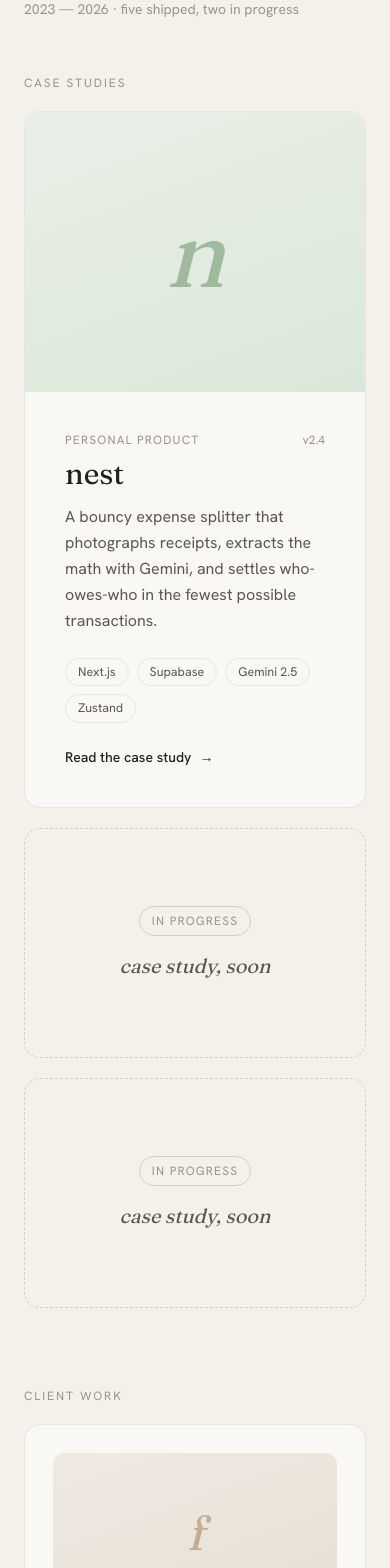
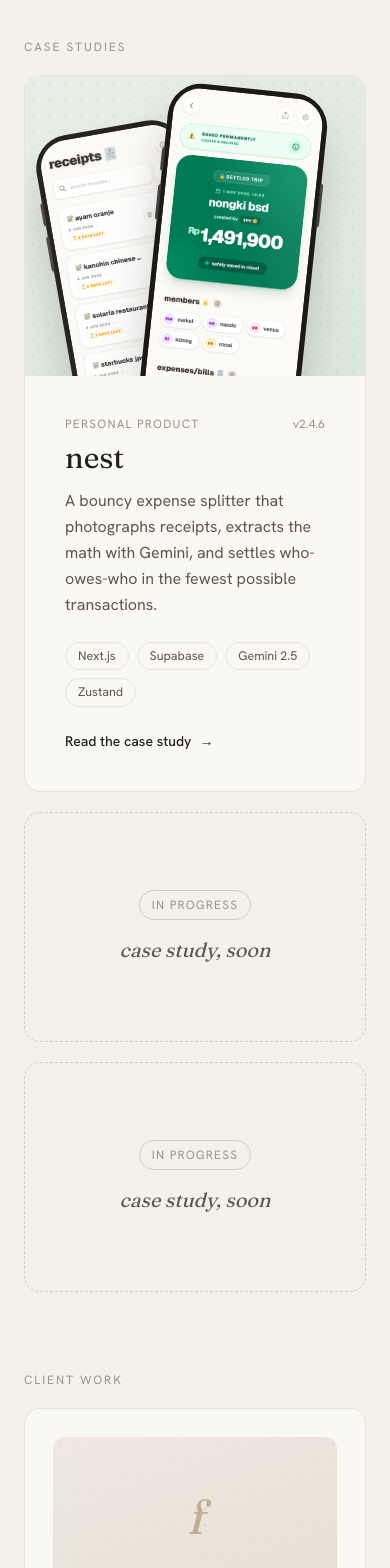
Before and after one commit to fernandohalim/client-porto, a Next.js app: page / in a window 390 px wide. Shown: the part 1060-2628 px from the top of the page. Built offline with nearby package versions, Linux system fonts and the light colour scheme.

Commit message:
refine phone mockup

```diff
--- /dev/null
+++ b/src/components/ProjectPreview.tsx
@@ -0,0 +1,171 @@
+"use client";
+
+import Image from "next/image";
+
+type Frame = "phone" | "browser";
+
+type Props = {
+  tintBg: string;
+  glyph: string;
+  glyphColor: string;
+  shots?: string[];
+  alt?: string;
+  size?: "featured" | "card";
+  frame?: Frame;
+};
+
+function Phone({
+  src,
+  alt,
+  className,
+}: {
+  src: string;
+  alt: string;
+  className: string;
+}) {
+  return (
+    <div
+      className={`absolute bottom-0 transition-[translate] duration-700 ease-out ${className}`}
+    >
+      <div className="relative rounded-[2.1rem] bg-stone-900 p-[5px] shadow-2xl shadow-stone-900/35 ring-1 ring-white/10">
+        {/* side buttons */}
+        <span className="absolute left-[-2px] top-[20%] h-6 w-[3px] rounded-l-sm bg-stone-700" />
+        <span className="absolute left-[-2px] top-[31%] h-9 w-[3px] rounded-l-sm bg-stone-700" />
+        <span className="absolute right-[-2px] top-[26%] h-11 w-[3px] rounded-r-sm bg-stone-700" />
+
+        {/* screen */}
+        <div className="relative rounded-[1.7rem] overflow-hidden bg-white">
+          <Image
+            src={src}
+            alt={alt}
+            width={156}
+            height={338}
+            className="block w-full h-auto"
+          />
+          {/* glass glare */}
+          <span className="pointer-events-none absolute inset-0 bg-gradient-to-tr from-transparent via-transparent to-white/15" />
+        </div>
+      </div>
+    </div>
+  );
+}
+
+function Browser({
+  src,
+  alt,
+  className,
+}: {
+  src: string;
+  alt: string;
+  className: string;
+}) {
+  return (
+    <div
+      className={`absolute bottom-0 rounded-t-xl bg-stone-900 overflow-hidden shadow-2xl shadow-stone-900/30 transition-[translate] duration-700 ease-out ${className}`}
+    >
+      <div className="flex items-center gap-1.5 h-7 px-3 bg-stone-800">
+        <span className="w-2 h-2 rounded-full bg-red-400/70" />
+        <span className="w-2 h-2 rounded-full bg-amber-400/70" />
+        <span className="w-2 h-2 rounded-full bg-emerald-400/70" />
+        <span className="ml-2 h-3 flex-1 max-w-[55%] rounded-full bg-stone-700/60" />
+      </div>
+      <Image
+        src={src}
+        alt={alt}
+        width={640}
+        height={400}
+        className="w-full h-auto"
+      />
+    </div>
+  );
+}
+
+export default function ProjectPreview({
+  tintBg,
+  glyph,
+  glyphColor,
+  shots = [],
+  alt = "",
+  size = "card",
+  frame = "browser",
+}: Props) {
+  const featured = size === "featured";
+
+  const renderFrames = () => {
+    if (shots.length === 0) {
+      return (
+        <span
+          className={`absolute inset-0 flex items-center justify-center font-serif italic opacity-50 transition-transform duration-700 group-hover:scale-110 ${
+            featured ? "text-[6rem]" : "text-5xl"
+          }`}
+          style={{ color: glyphColor }}
+        >
+          {glyph}
+        </span>
+      );
+    }
+
+    if (frame === "phone") {
+      if (shots.length === 1) {
+        return (
+          <Phone
+            src={shots[0]}
+            alt={alt}
+            className={`${featured ? "w-[160px]" : "w-[120px]"} rotate-[-4deg] translate-y-[14%] group-hover:translate-y-[7%] z-10`}
+          />
+        );
+      }
+      return (
+        <>
+          <Phone
+            src={shots[1]}
+            alt={alt}
+            className={`${featured ? "w-[150px]" : "w-[112px]"} -rotate-[10deg] -translate-x-[42%] translate-y-[20%] group-hover:translate-y-[14%] opacity-95`}
+          />
+          <Phone
+            src={shots[0]}
+            alt={alt}
+            className={`${featured ? "w-[160px]" : "w-[120px]"} rotate-[6deg] translate-x-[24%] translate-y-[14%] group-hover:translate-y-[7%] z-10`}
+          />
+        </>
+      );
+    }
+
+    // browser (desktop)
+    if (shots.length === 1) {
+      return (
+        <Browser
+          src={shots[0]}
+          alt={alt}
+          className={`${featured ? "w-[82%]" : "w-[88%]"} rotate-[-1deg] translate-y-[20%] group-hover:translate-y-[12%] z-10`}
+        />
+      );
+    }
+    return (
+      <>
+        <Browser
+          src={shots[1]}
+          alt={alt}
+          className={`${featured ? "w-[64%]" : "w-[70%]"} -rotate-[3deg] -translate-x-[26%] translate-y-[30%] group-hover:translate-y-[24%] opacity-90`}
+        />
+        <Browser
+          src={shots[0]}
+          alt={alt}
+          className={`${featured ? "w-[78%]" : "w-[84%]"} rotate-[2deg] translate-x-[16%] translate-y-[18%] group-hover:translate-y-[10%] z-10`}
+        />
+      </>
+    );
+  };
+
+  return (
+    <div
+      className={`relative overflow-hidden flex items-end justify-center ${
+        featured ? "min-h-[300px] h-full" : "rounded-xl aspect-[16/9] mb-6"
+      }`}
+      style={{ background: tintBg }}
+    >
+      <div className="absolute inset-0 opacity-50 [background-image:radial-gradient(rgba(34,32,28,0.10)_1px,transparent_1px)] [background-size:16px_16px]" />
+      {renderFrames()}
+    </div>
+  );
+}
--- a/src/components/Projects.tsx
+++ b/src/components/Projects.tsx
@@ -5,6 +5,7 @@ import { createPortal } from "react-dom";
 import { useRouter } from "next/navigation";
 import { motion } from "framer-motion";
 import Reveal from "@/utilities/Reveal";
+import ProjectPreview from "./ProjectPreview";
 
 type Tint = { bg: string; glyph: string };
 
@@ -54,6 +55,7 @@ export default function Projects() {
         "Chart-of-accounts platform with multi-layer user management and auto-generated financial recaps.",
       tech: ["React", "Express", "Node"],
       live: true,
+      shots: [],
     },
     {
       title: "Web-based ERP",
@@ -65,6 +67,7 @@ export default function Projects() {
         "Inventory, transactions, and project management in one clean, responsive interface.",
       tech: ["React", "Material UI", "Node"],
       live: true,
+      shots: [],
     },
     {
       title: "Company profile",
@@ -75,6 +78,7 @@ export default function Projects() {
       description: "Catalogue API and product management.",
       tech: ["Express", "Node"],
       live: true,
+      shots: [],
     },
     {
       title: "Community catalogue",
@@ -85,6 +89,7 @@ export default function Projects() {
       description: "Responsive catalogue web for a flower-shop community.",
       tech: ["React", "Flutter", "Node"],
       live: false,
+      shots: [],
     },
     {
       title: "Company profile",
@@ -95,6 +100,7 @@ export default function Projects() {
       description: "Videotron company profile and product showcase.",
       tech: ["React", "Node", "Material UI"],
       live: false,
+      shots: [],
     },
   ];
 
@@ -121,9 +127,6 @@ export default function Projects() {
           <h2 className="font-serif font-light tracking-tight text-[clamp(2rem,4.5vw,3.2rem)]">
             Selected <em className="italic">work</em>
           </h2>
-          <span className="text-faint text-sm">
-            2023 — 2026 · five shipped, two in progress
-          </span>
         </div>
       </Reveal>
 
@@ -138,23 +141,21 @@ export default function Projects() {
             onClick={handleCaseStudyClick}
             className="group cursor-pointer grid grid-cols-1 md:grid-cols-2 overflow-hidden rounded-2xl border border-line bg-surface transition-all duration-500 hover:-translate-y-1.5 hover:border-line-2 hover:shadow-[0_30px_60px_-38px_rgba(34,32,28,0.4)]"
           >
-            <div
-              className="flex items-center justify-center min-h-[280px] overflow-hidden"
-              style={{ background: TINTS.sage.bg }}
-            >
-              <span
-                className="font-serif italic text-[6rem] opacity-50 transition-transform duration-700 group-hover:scale-110"
-                style={{ color: TINTS.sage.glyph }}
-              >
-                n
-              </span>
-            </div>
+            <ProjectPreview
+              size="featured"
+              frame="phone"
+              tintBg={TINTS.sage.bg}
+              glyph="n"
+              glyphColor={TINTS.sage.glyph}
+              shots={["/nest-shot-1.png", "/nest-shot-2.png"]}
+              alt="nest app screens"
+            />
             <div className="p-10 flex flex-col">
               <div className="flex items-center justify-between mb-2">
                 <span className="text-faint text-xs uppercase tracking-[0.1em]">
                   Personal product
                 </span>
-                <span className="text-faint text-xs">v2.4</span>
+                <span className="text-faint text-xs">v2.4.6</span>
               </div>
               <h3 className="font-serif text-3xl mb-3">nest</h3>
               <p className="text-ink-2 max-w-[42ch] mb-auto leading-relaxed">
@@ -207,17 +208,13 @@ export default function Projects() {
           return (
             <Reveal key={p.title + p.client} delay={(i % 2) * 0.05}>
               <div className="group h-full flex flex-col rounded-2xl border border-line bg-surface p-7 transition-all duration-500 hover:-translate-y-1.5 hover:border-line-2 hover:shadow-[0_30px_60px_-38px_rgba(34,32,28,0.4)]">
-                <div
-                  className="flex items-center justify-center rounded-xl aspect-[16/9] mb-6 overflow-hidden"
-                  style={{ background: tint.bg }}
-                >
-                  <span
-                    className="font-serif italic text-5xl opacity-50 transition-transform duration-700 group-hover:scale-110"
-                    style={{ color: tint.glyph }}
-                  >
-                    {p.glyph}
-                  </span>
-                </div>
+                <ProjectPreview
+                  tintBg={tint.bg}
+                  glyph={p.glyph}
+                  glyphColor={tint.glyph}
+                  shots={p.shots}
+                  alt={p.title}
+                />
                 <span className="text-faint text-xs uppercase tracking-[0.1em] mb-1">
                   {p.client} · {p.date}
                 </span>
```
Also changed, not shown: public/nest-shot-1.png (added), public/nest-shot-2.png (added).
